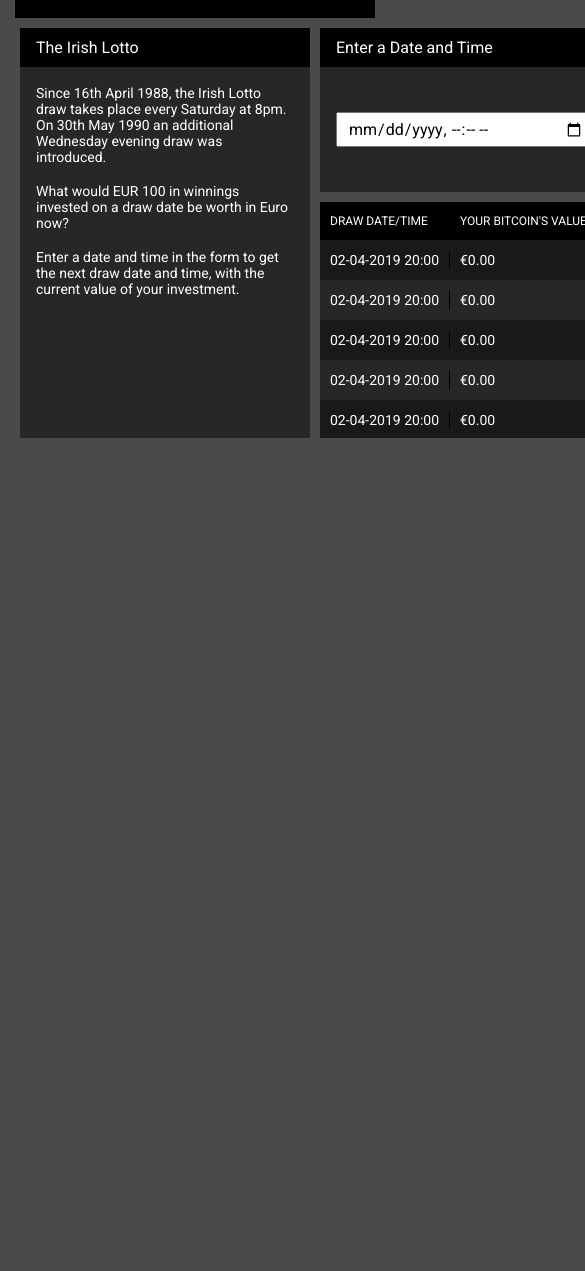
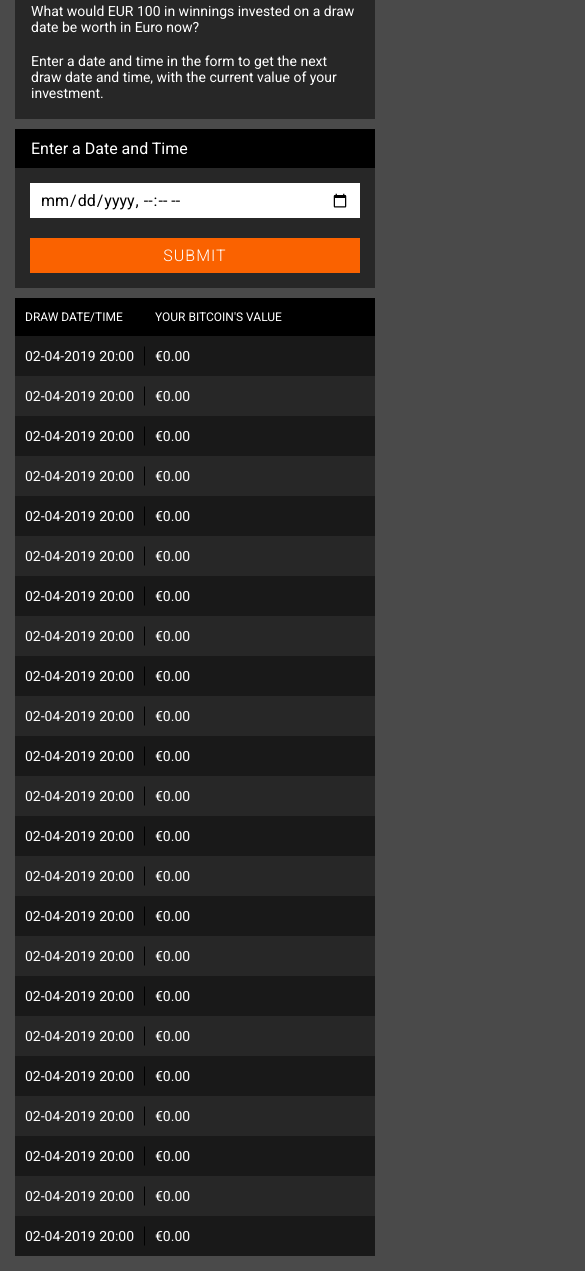
Before and after one commit to mccjoey/lotto-and-bitcoin, a plain HTML site: page index.html in a window 390 px wide. Shown: the part 243-1514 px from the top of the page, 585 px wide, since content can reach past the window. Before the commit the page ends 844 px from the top, so only its background shows below. Drawn offline with Linux system fonts and the light colour scheme.

Commit message:
Responsive

```diff
--- a/index.html
+++ b/index.html
@@ -91,6 +91,54 @@
                 <div class="draw-date">02-04-2019 20:00</div>
                 <div class="draw-value">€0.00</div>
               </div>
+              <div class="draw-list-item">
+                <div class="draw-date">02-04-2019 20:00</div>
+                <div class="draw-value">€0.00</div>
+              </div>
+              <div class="draw-list-item">
+                <div class="draw-date">02-04-2019 20:00</div>
+                <div class="draw-value">€0.00</div>
+              </div>
+              <div class="draw-list-item">
+                <div class="draw-date">02-04-2019 20:00</div>
+                <div class="draw-value">€0.00</div>
+              </div>
+              <div class="draw-list-item">
+                <div class="draw-date">02-04-2019 20:00</div>
+                <div class="draw-value">€0.00</div>
+              </div>
+              <div class="draw-list-item">
+                <div class="draw-date">02-04-2019 20:00</div>
+                <div class="draw-value">€0.00</div>
+              </div>
+              <div class="draw-list-item">
+                <div class="draw-date">02-04-2019 20:00</div>
+                <div class="draw-value">€0.00</div>
+              </div>
+              <div class="draw-list-item">
+                <div class="draw-date">02-04-2019 20:00</div>
+                <div class="draw-value">€0.00</div>
+              </div>
+              <div class="draw-list-item">
+                <div class="draw-date">02-04-2019 20:00</div>
+                <div class="draw-value">€0.00</div>
+              </div>
+              <div class="draw-list-item">
+                <div class="draw-date">02-04-2019 20:00</div>
+                <div class="draw-value">€0.00</div>
+              </div>
+              <div class="draw-list-item">
+                <div class="draw-date">02-04-2019 20:00</div>
+                <div class="draw-value">€0.00</div>
+              </div>
+              <div class="draw-list-item">
+                <div class="draw-date">02-04-2019 20:00</div>
+                <div class="draw-value">€0.00</div>
+              </div>
+              <div class="draw-list-item">
+                <div class="draw-date">02-04-2019 20:00</div>
+                <div class="draw-value">€0.00</div>
+              </div>
 
             </div>
           </section>
--- a/styles.css
+++ b/styles.css
@@ -14,7 +14,6 @@
   height: 100%;
   width: 100%;
 }
-
 
 main .page-content {
   display: flex;
@@ -125,6 +124,7 @@
 .container .input-date-time .content input,
 .container .input-date-time .content button {
   height: 35px;
+  border: 0;
 }
 
 .container .input-date-time .content input {
@@ -139,7 +139,6 @@
   background-color: var(--button-color);
   font-size: 16px;
   font-weight: 300;
-  border: 0;
   color: white;
   text-transform: uppercase;
   cursor: pointer;
@@ -177,10 +176,16 @@
   grid-template-columns: 130px auto;
   font-size: 14px;
   font-weight: 400;
+  transition: all .1s ease;
 }
 
 .container .draw-list .content .draw-list-item:nth-of-type(odd) {
   background-color: var(--list-item-background);
+}
+
+.container .draw-list .content .draw-list-item:hover {
+  background-color: #E1E2E3;
+  color: black;
 }
 
 .container .draw-list .content .draw-list-item > div {
@@ -197,3 +202,50 @@
   border-left: 1px solid black;
   height: 19px;
 }
+
+@media only screen and (max-width: 780px) {
+  main {
+    justify-content: flex-start;
+    align-items: flex-start;
+    padding: 15px 0;
+  }
+
+  main .page-content {
+    align-items: flex-start;
+    justify-content: flex-start;
+    padding-bottom: 15px;
+  }
+
+  .container {
+    display: flex;
+    flex-direction: column;
+    padding: 0;
+    max-height: 100%;
+  }
+
+  .container .input-date-time {
+    position: sticky;
+    top: 0;
+    z-index: 1;
+  }
+
+  .container .input-date-time .content {
+    justify-content: center;
+    padding: 15px 0;
+  }
+}
+
+@media only screen and (max-width: 460px) {
+  .container .input-date-time .content {
+    flex-direction: column;
+    padding: 15px;
+  }
+
+  .container .input-date-time .content button {
+    width: 100%;
+  }
+
+  .container .input-date-time .content input {
+    width: 100%;
+  }
+}
```
